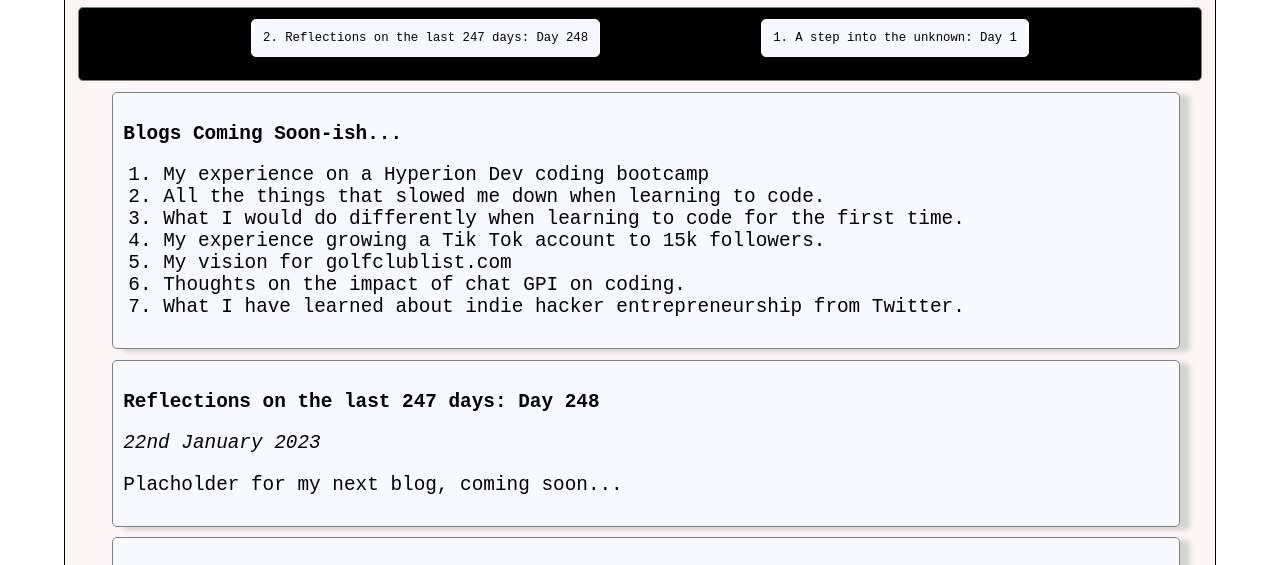
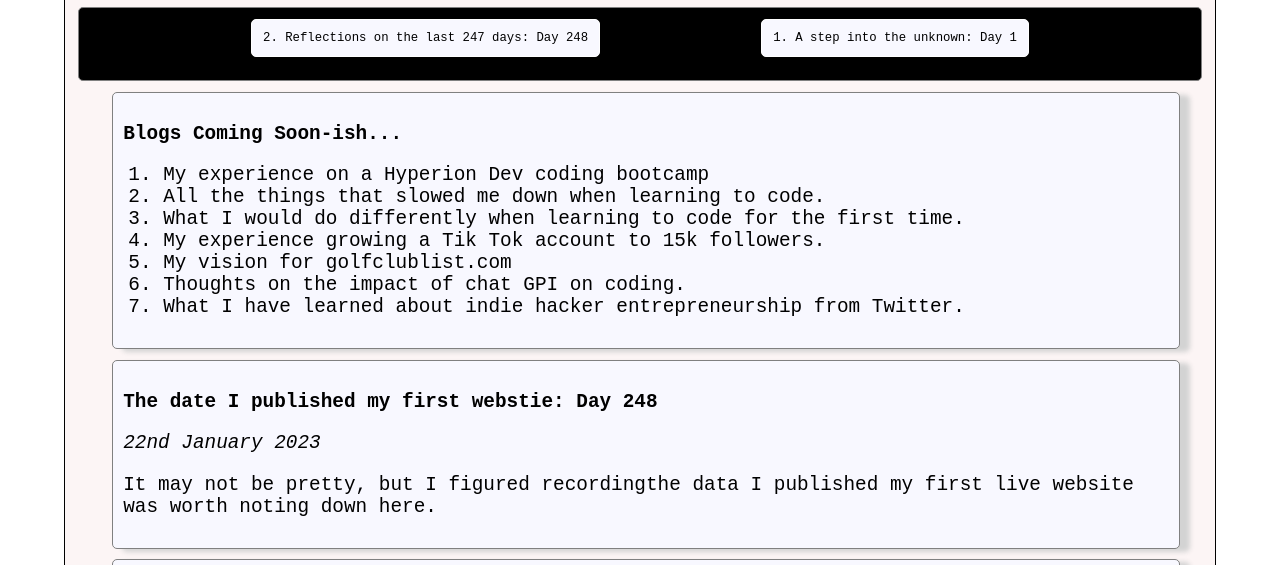
Before and after one commit to gclcodeguy/michaeltillcock.com, a plain HTML site: page myBlog.html in a window 1280 px wide. Shown: the part 232-797 px from the top of the page. Drawn offline with Linux system fonts and the light colour scheme.

Commit message:
small blog update

```diff
--- a/myBlog.html
+++ b/myBlog.html
@@ -48,9 +48,9 @@
                 </article>
 
                 <article class="blog-article" id="reflections">
-                    <h3>Reflections on the last 247 days: Day 248</h3>
+                    <h3>The date I published my first webstie: Day 248</h3>
                     <p><em>22nd January 2023</em></p>
-                        <p>Placholder for my next blog, coming soon...</p>
+                        <p>It may not be pretty, but I figured recordingthe data I published my first live website was worth noting down here.</p>
                 </article>
 
                 <article class="blog-article" id="unknown">
```
Also changed, not shown: contactMe.html (+1 -1 lines).
